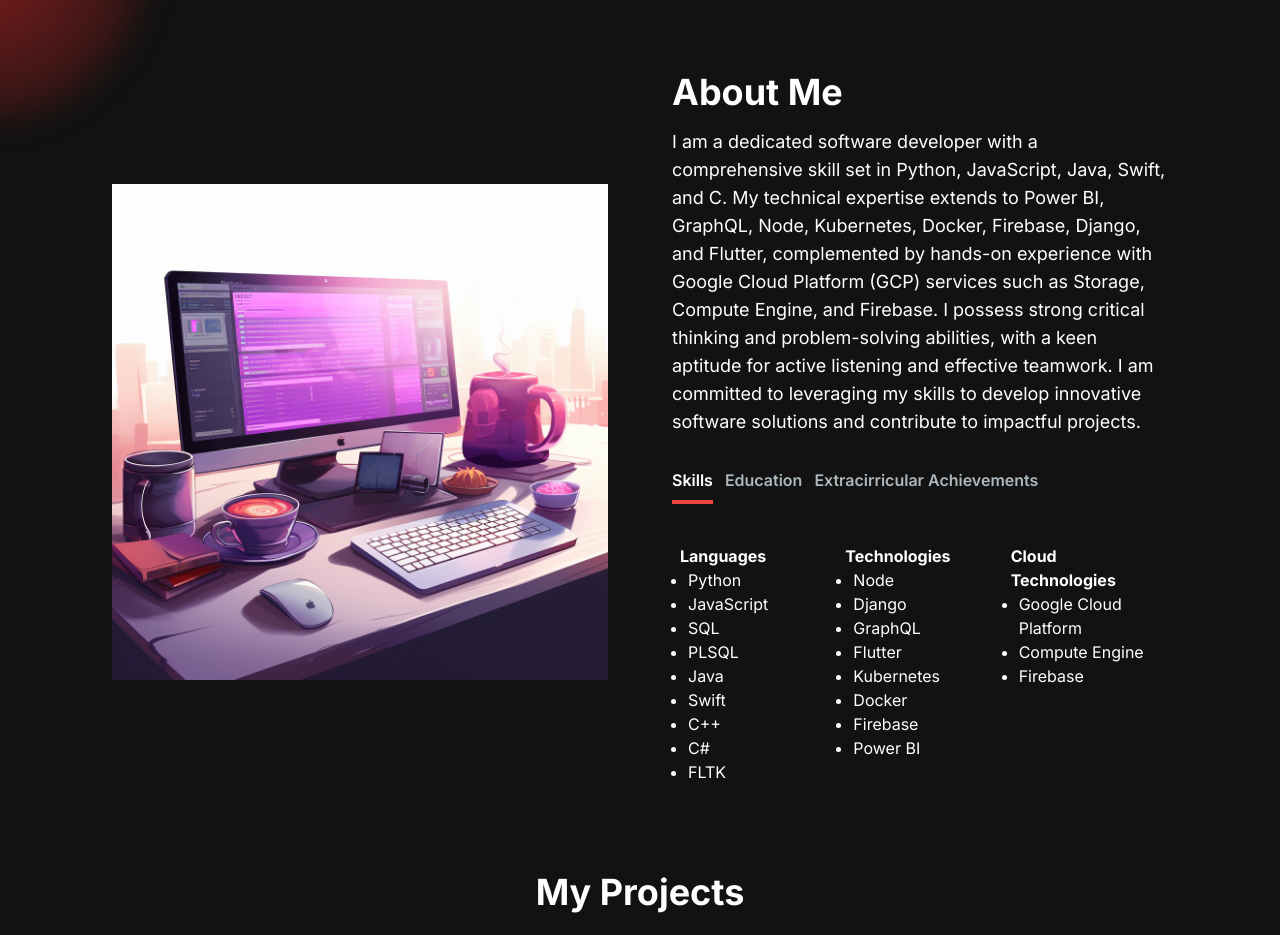
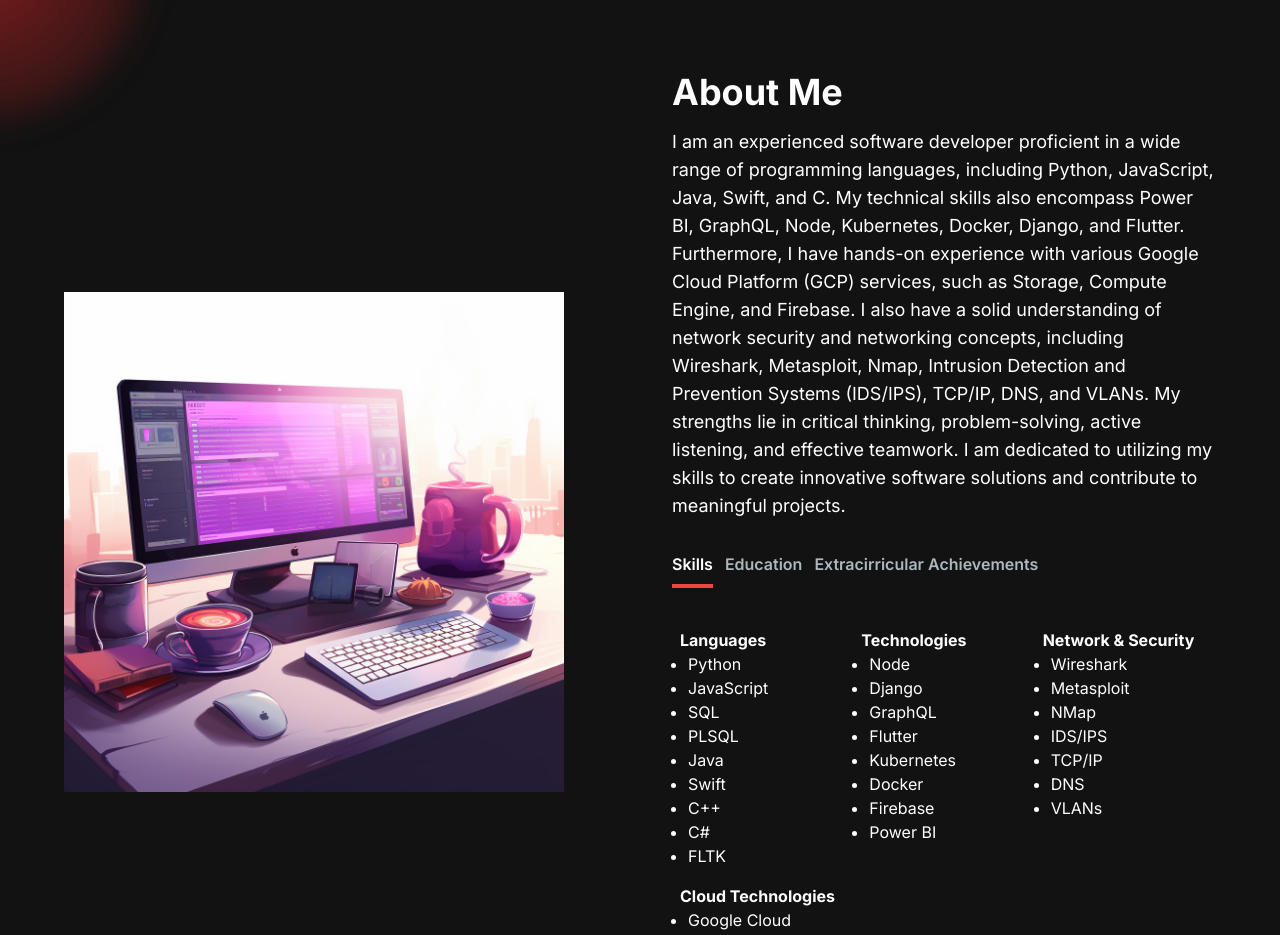
Before and after one commit to kushXpai/kushpai-portfolio, a Next.js app: page / in a window 1280 px wide. Shown: the part 800-1735 px from the top of the page. Built offline with nearby package versions, Linux system fonts and the light colour scheme.

Commit message:
Minor Updates

```diff
--- a/src/app/components/AboutSection.jsx
+++ b/src/app/components/AboutSection.jsx
@@ -34,6 +34,18 @@ const TAB_DATA = [
             <li>Docker</li>
             <li>Firebase</li>
             <li>Power BI</li>
+          </ul>
+        </div>
+        <div className="w-full md:w-1/2 lg:w-1/3 p-2">
+          <h3 className="font-bold">Network & Security</h3>
+          <ul className="list-disc pl-2">
+            <li>Wireshark</li>
+            <li>Metasploit</li>
+            <li>NMap</li>
+            <li>IDS/IPS</li>
+            <li>TCP/IP</li>
+            <li>DNS</li>
+            <li>VLANs</li>
           </ul>
         </div>
         <div className="w-full md:w-1/2 lg:w-1/3 p-2">
@@ -84,12 +96,14 @@ const AboutSection = () => {
 
   return (
     <section className="text-white pt-24" id="about">
-      <div className="md:grid md:grid-cols-2 gap-8 items-center py-8 px-4 xl:gap-16 sm:py-16 xl:px-16">
+      <div className="md:grid md:grid-cols-2 gap-8 items-center py-8 px-4 xl:gap-16 sm:py-16">
         <Image src="/images/about-image.png" width={500} height={500} />
         <div className="mt-4 md:mt-0 text-left flex flex-col h-full">
           <h2 className="text-4xl font-bold text-white mb-4">About Me</h2>
           <p className="text-base lg:text-lg">
-            I am a dedicated software developer with a comprehensive skill set in Python, JavaScript, Java, Swift, and C. My technical expertise extends to Power BI, GraphQL, Node, Kubernetes, Docker, Firebase, Django, and Flutter, complemented by hands-on experience with Google Cloud Platform (GCP) services such as Storage, Compute Engine, and Firebase. I possess strong critical thinking and problem-solving abilities, with a keen aptitude for active listening and effective teamwork. I am committed to leveraging my skills to develop innovative software solutions and contribute to impactful projects.
+            {/* I am a dedicated software developer with a comprehensive skill set in Python, JavaScript, Java, Swift, and C. My technical expertise extends to Power BI, GraphQL, Node, Kubernetes, Docker, Firebase, Django, and Flutter, complemented by hands-on experience with Google Cloud Platform (GCP) services such as Storage, Compute Engine, and Firebase. I possess strong critical thinking and problem-solving abilities, with a keen aptitude for active listening and effective teamwork. I am committed to leveraging my skills to develop innovative software solutions and contribute to impactful projects. */}
+
+            I am an experienced software developer proficient in a wide range of programming languages, including Python, JavaScript, Java, Swift, and C. My technical skills also encompass Power BI, GraphQL, Node, Kubernetes, Docker, Django, and Flutter. Furthermore, I have hands-on experience with various Google Cloud Platform (GCP) services, such as Storage, Compute Engine, and Firebase. I also have a solid understanding of network security and networking concepts, including Wireshark, Metasploit, Nmap, Intrusion Detection and Prevention Systems (IDS/IPS), TCP/IP, DNS, and VLANs. My strengths lie in critical thinking, problem-solving, active listening, and effective teamwork. I am dedicated to utilizing my skills to create innovative software solutions and contribute to meaningful projects.
           </p>
           <div className="flex flex-row justify-start mt-8">
             <TabButton
--- a/src/app/components/EmailSection.jsx
+++ b/src/app/components/EmailSection.jsx
@@ -70,7 +70,7 @@ const EmailSection = () => {
           Let&apos;s Connect
         </h5>
         <p className="text-[#ADB7BE] mb-4 max-w-md">
-          I am eager to further develop my skills, make meaningful contributions, and broaden my horizons. I am actively seeking new opportunities that challenge me and allow me to grow professionally.
+          I am excited about advancing my skills, making impactful contributions, and expanding my professional horizons. I am actively searching for new opportunities that will push me to grow and develop further.
         </p>
         <div className="socials flex flex-row gap-2">
           <Link href="https://github.com/kushXpai">
--- a/src/app/components/HeroSection.jsx
+++ b/src/app/components/HeroSection.jsx
@@ -34,7 +34,7 @@ const HeroSection = () => {
             />
           </h1>
           <p className="text-[#ADB7BE] text-base sm:text-lg mb-6 lg:text-xl">
-            Graduate with a strong aptitude for learning and a passion for acquiring new skills, seeking a full-time role to expand my knowledge base and contribute to innovative projects.
+            Graduate with a strong aptitude for learning and a passion for acquiring new skills, seeking a full-time role to expand my knowledge base and contribute to innovative and impactful projects.
           </p>
           <div>
             <Link
```
Also changed, not shown: public/cv.txt (added), 2 other files (tests, documents, lock files or other folders).
